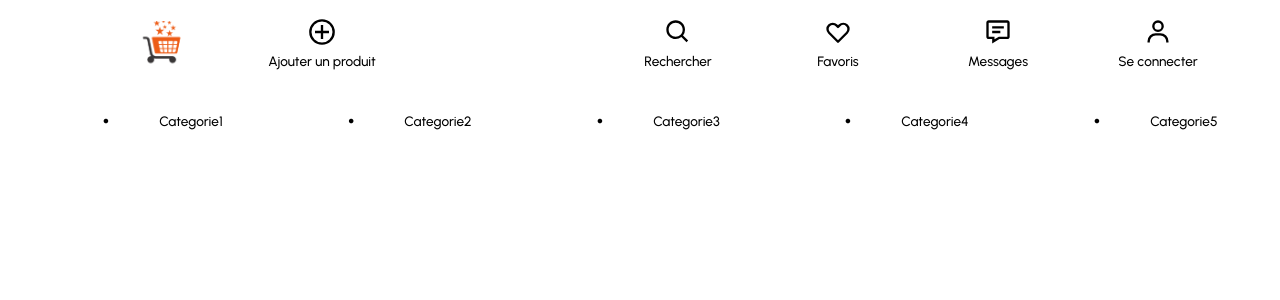
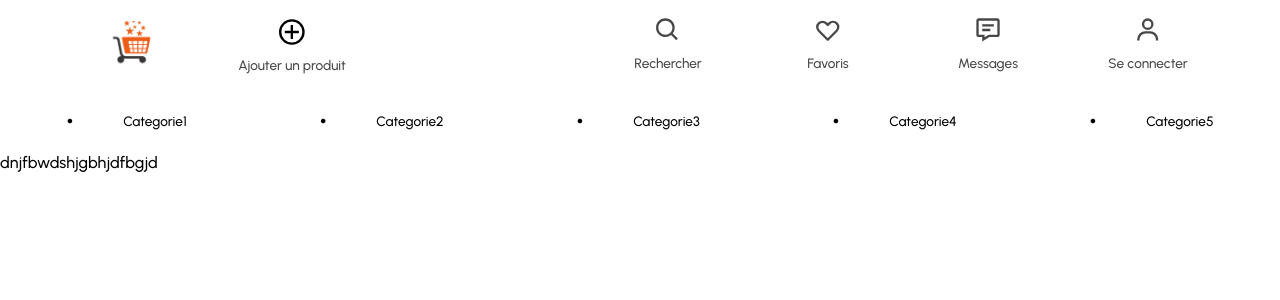
Before and after one commit to kboisseleau/web-market-zone, a React (Create React App) app in the folder react-ui/: page / in a window 1280 px wide. Shown: the top 300 px of the page. Built offline with nearby package versions, Linux system fonts and the light colour scheme.

Commit message:
make router and navbar

```diff
--- a/react-ui/src/App.tsx
+++ b/react-ui/src/App.tsx
@@ -1,9 +1,28 @@
+import {
+  BrowserRouter as Router,
+  Routes,
+  Route,
+  Link
+} from "react-router-dom";
+
+import Navbar from './navbar/Navbar';
+import CategoryBar from './category/CategoryBar';
+import Home from "./view/Home";
+import Favorites from "./view/Favorites";
+
+
 import './App.scss';
 
 function App() {
   return (
-    <div className="App">
-    </div>
+    <Router>
+      <Navbar/>
+      <CategoryBar/>
+      <Routes>
+        <Route path="/" element={<Home />} />
+        <Route path="/favorites" element={<Favorites />} />
+      </Routes>
+    </Router>
   );
 }
 
--- a/react-ui/src/category/CategoryBar.scss
+++ b/react-ui/src/category/CategoryBar.scss
@@ -4,6 +4,7 @@
     display: flex;
     justify-content: space-around;
     list-style: none;
+    padding: 0;
 
     li {
       font-size: 0.85em;
--- a/react-ui/src/index.tsx
+++ b/react-ui/src/index.tsx
@@ -3,17 +3,12 @@ import ReactDOM from 'react-dom/client';
 import './index.scss';
 import App from './App';
 import reportWebVitals from './reportWebVitals';
-import Navbar from './navbar/Navbar';
-import CategoryBar from './category/CategoryBar';
-
 
 const root = ReactDOM.createRoot(
   document.getElementById('root') as HTMLElement
 );
 root.render(
   <React.StrictMode>
-    <Navbar/>
-    <CategoryBar/>
     <App />
   </React.StrictMode>
 );
--- a/react-ui/src/navbar/Navbar.scss
+++ b/react-ui/src/navbar/Navbar.scss
@@ -18,6 +18,7 @@ $desktop-screen: 1024px;
     align-items: center;
     justify-content: space-around;
     height: 55px;
+    padding: 0;
     #left-navbar {
       display: flex;
       height: 51px;
@@ -40,6 +41,10 @@ $desktop-screen: 1024px;
       }
       a {
         text-decoration: none;
+        color: #474747;
+        svg {
+          width: 100%;
+        }
       }
     }
     #home-logo {
--- a/react-ui/src/navbar/Navbar.tsx
+++ b/react-ui/src/navbar/Navbar.tsx
@@ -1,5 +1,4 @@
 import {
-  BrowserRouter as Router,
   Routes,
   Route,
   Link
@@ -14,8 +13,7 @@ import './Navbar.scss';
 function Navbar() {
   const sizeIcon = "1.75em"
   return (
-    <Router>
-    <div>
+    <>
       <nav>
         <ul id="navbar">
           <div id="left-navbar">
@@ -25,46 +23,42 @@ function Navbar() {
               </Link>
             </li>
             <li>
+              <Link to="/add-product">
                 <GrAddCircle className="vertical-align-icon" size={sizeIcon} />
                 <p className="text-icon">Ajouter un produit</p>
+              </Link>
             </li>
           </div>
 
           <div id="right-navbar">
             <li>
+              <Link to="/search">
                 <BiSearch className="vertical-align-icon" size={sizeIcon} />
                 <p className="text-icon">Rechercher</p>
+              </Link>
             </li>
             <li>
+              <Link to="/favorites">
                 <HiOutlineHeart className="vertical-align-icon" size={sizeIcon} />
                 <p className="text-icon">Favoris</p>
+              </Link>
             </li>
             <li>
+              <Link to="/messages">
                 <BiMessageDetail className="vertical-align-icon" size={sizeIcon} />
                 <p className="text-icon">Messages</p>
+              </Link>
             </li>
             <li>
+              <Link to="/login">
                 <BiUser className="vertical-align-icon" size={sizeIcon} />
                 <p className="text-icon">Se connecter</p>
+              </Link>
             </li>
           </div>
-
         </ul>
       </nav>
-
-      <Routes>
-{/*         <Route path="/about">
-          <About />
-        </Route>
-        <Route path="/users">
-          <Users />
-        </Route>
-        <Route path="/">
-          <Home />
-        </Route> */}
-      </Routes>
-    </div>
-  </Router>
+    </>
   );
 }
 
--- /dev/null
+++ b/react-ui/src/view/Favorites.tsx
@@ -0,0 +1,9 @@
+function Favorites() {
+  return (
+    <div>
+      fav
+    </div>
+  );
+}
+
+export default Favorites;
--- /dev/null
+++ b/react-ui/src/view/Home.tsx
@@ -0,0 +1,9 @@
+function Home() {
+  return (
+    <div>
+      dnjfbwdshjgbhjdfbgjd
+    </div>
+  );
+}
+
+export default Home;
```
Lines whose indentation alone changed are shown as unchanged.
